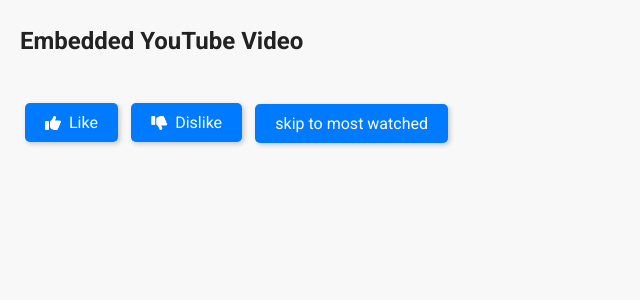
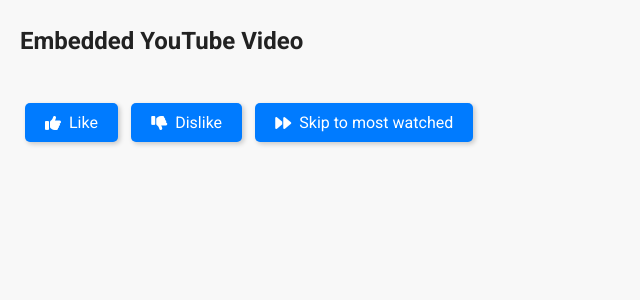
Before and after one commit to allen505/bigDataProj, a Flask app: page /play_video/1 in a window 1280 px wide. Shown: the top 300 px of the page, without its empty margins (0-640 px from the left). Run offline with Flask 3, Linux system fonts and the light colour scheme; a database or web service that is not in the repository returns one stand-in record (values such as "Sample title"); some web fonts are replaced.

Commit message:
Adding Icon for skip

```diff
--- a/client/templates/play_video.html
+++ b/client/templates/play_video.html
@@ -65,7 +65,7 @@
         <button class="like-btn" onclick="likeVideo('{{ videoId }}')"><i class="fas fa-thumbs-up"></i>Like</button>
         <button class="dislike-btn" onclick="dislikeVideo('{{ videoId }}')"><i class="fas fa-thumbs-down"></i>Dislike</button>
         {% if famous_segment %}
-        <button class="dislike-btn" onclick="startVideoAt30Seconds('{{ videoId }}', '{{ famous_segment }}')">skip to most watched</button>
+        <button class="dislike-btn" onclick="startVideoAt30Seconds('{{ videoId }}', '{{ famous_segment }}')"><i class="fas fa-forward"></i>Skip to most watched</button>
     {% endif %}
     </div>
 
```
